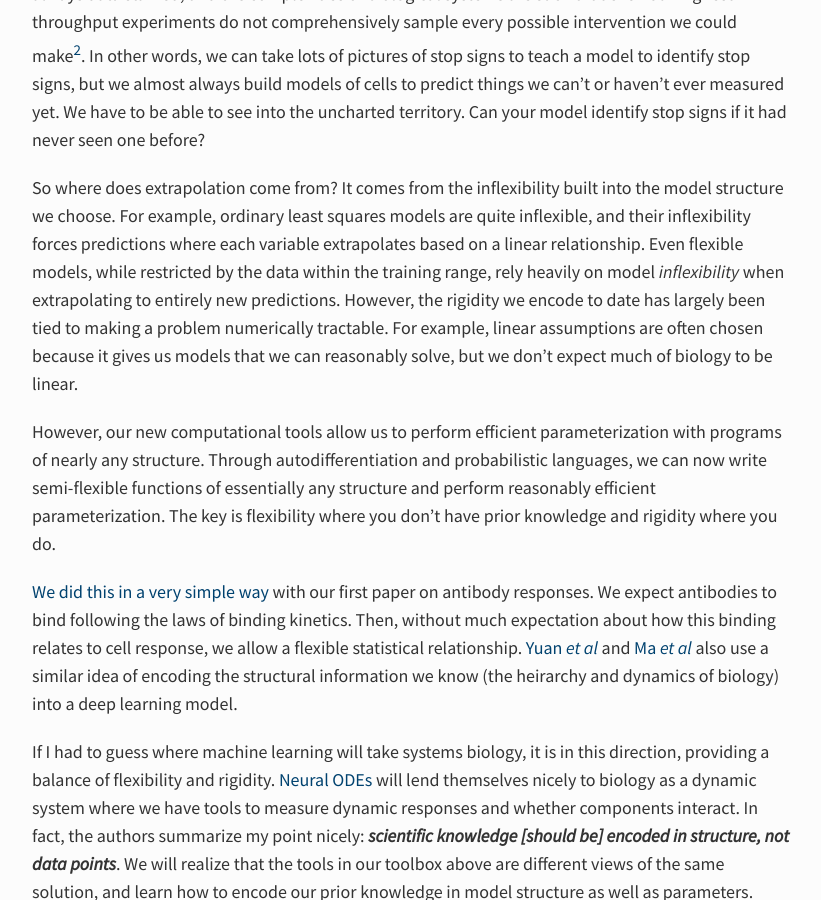
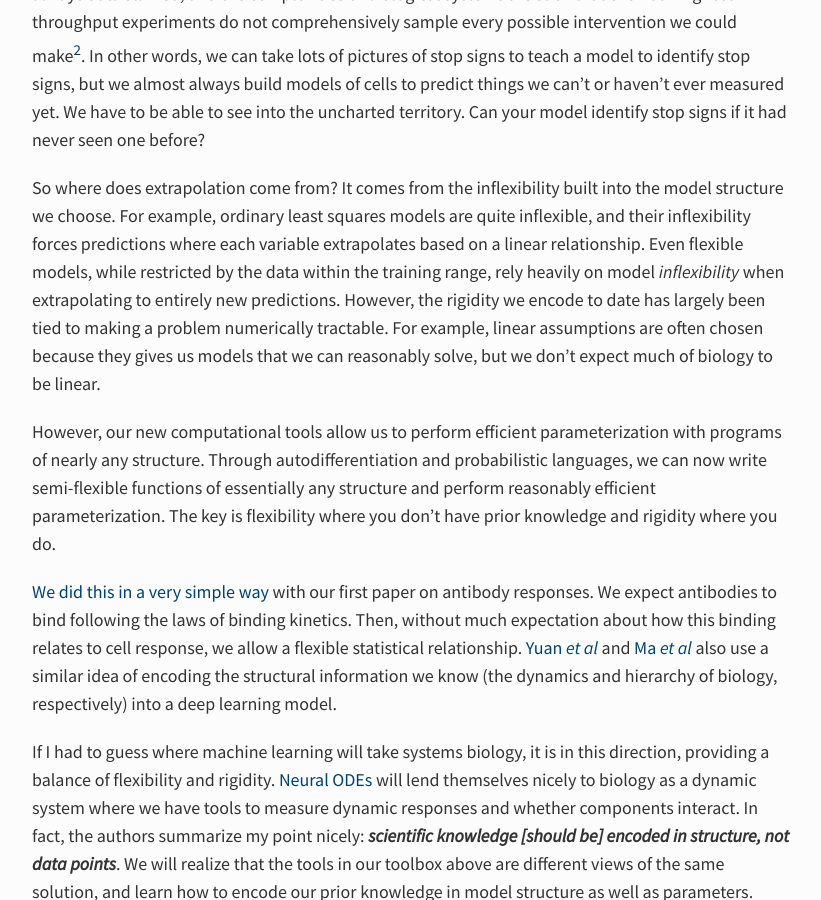
Before and after one commit to thanatosmin/ameyer.me, a Jekyll site: the page built from _posts/2020-01-21-where-systems-biol-may-be-headed.md, in a window 1280 px wide and 900 px high, scrolled down 1757 px. Shown: the whole window, without its empty margins (228-1049 px from the left). Built offline with Jekyll 4.4.1, drawn with Linux system fonts in a browser that asks for light colours; formulas are drawn with MathJax 3.

Commit message:
Update 2020-01-21-where-systems-biol-may-be-headed.md

```diff
--- a/_posts/2020-01-21-where-systems-biol-may-be-headed.md
+++ b/_posts/2020-01-21-where-systems-biol-may-be-headed.md
@@ -32,11 +32,11 @@ Before looking ahead, it is helpful to recognize some of the developments that h
 
 However, while very high parameter models[^deep] have given us accurate predictions, especially with ever-growing training data, these models are poor at extrapolation and interpretation. These two properties are _especially_ critical to understanding biological systems; measurements are essentially always data starved, and the complexities of biological systems are such that even our highest-throughput experiments do not comprehensively sample every possible intervention we could make[^invivo]. In other words, we can take lots of pictures of stop signs to teach a model to identify stop signs, but we almost always build models of cells to predict things we can’t or haven’t ever measured yet. We have to be able to see into the uncharted territory. Can your model identify stop signs if it had never seen one before?
 
-So where does extrapolation come from? It comes from the inflexibility built into the model structure we choose. For example, ordinary least squares models are quite inflexible, and their inflexibility forces predictions where each variable extrapolates based on a linear relationship. Even flexible models, while restricted by the data within the training range, rely heavily on model *inflexibility* when extrapolating to entirely new predictions. However, the rigidity we encode to date has largely been tied to making a problem numerically tractable. For example, linear assumptions are often chosen because it gives us models that we can reasonably solve, but we don't expect much of biology to be linear.
+So where does extrapolation come from? It comes from the inflexibility built into the model structure we choose. For example, ordinary least squares models are quite inflexible, and their inflexibility forces predictions where each variable extrapolates based on a linear relationship. Even flexible models, while restricted by the data within the training range, rely heavily on model *inflexibility* when extrapolating to entirely new predictions. However, the rigidity we encode to date has largely been tied to making a problem numerically tractable. For example, linear assumptions are often chosen because they gives us models that we can reasonably solve, but we don't expect much of biology to be linear.
 
 However, our new computational tools allow us to perform efficient parameterization with programs of nearly any structure. Through autodifferentiation and probabilistic languages, we can now write semi-flexible functions of essentially any structure and perform reasonably efficient parameterization. The key is flexibility where you don't have prior knowledge and rigidity where you do.
 
-[We did this in a very simple way](https://doi.org/10.1016/j.cels.2018.05.018) with our first paper on antibody responses. We expect antibodies to bind following the laws of binding kinetics. Then, without much expectation about how this binding relates to cell response, we allow a flexible statistical relationship. [Yuan *et al*](https://www.biorxiv.org/content/10.1101/746842v1) and [Ma *et al*](https://www.nature.com/articles/nmeth.4627) also use a similar idea of encoding the structural information we know (the heirarchy and dynamics of biology) into a deep learning model.
+[We did this in a very simple way](https://doi.org/10.1016/j.cels.2018.05.018) with our first paper on antibody responses. We expect antibodies to bind following the laws of binding kinetics. Then, without much expectation about how this binding relates to cell response, we allow a flexible statistical relationship. [Yuan *et al*](https://www.biorxiv.org/content/10.1101/746842v1) and [Ma *et al*](https://www.nature.com/articles/nmeth.4627) also use a similar idea of encoding the structural information we know (the dynamics and hierarchy of biology, respectively) into a deep learning model.
 
 If I had to guess where machine learning will take systems biology, it is in this direction, providing a balance of flexibility and rigidity. [Neural ODEs](https://www.stochasticlifestyle.com/how-to-train-interpretable-neural-networks-that-accurately-extrapolate-from-small-data/) will lend themselves nicely to biology as a dynamic system where we have tools to measure dynamic responses and whether components interact. In fact, the authors summarize my point nicely: ***scientific knowledge [should be] encoded in structure, not data points***. We will realize that the tools in our toolbox above are different views of the same solution, and learn how to encode our prior knowledge in model structure as well as parameters. Finally, I think we will re-focus our efforts on how *far* a model can extrapolate, rather than how accurately it can predict.
 
```
